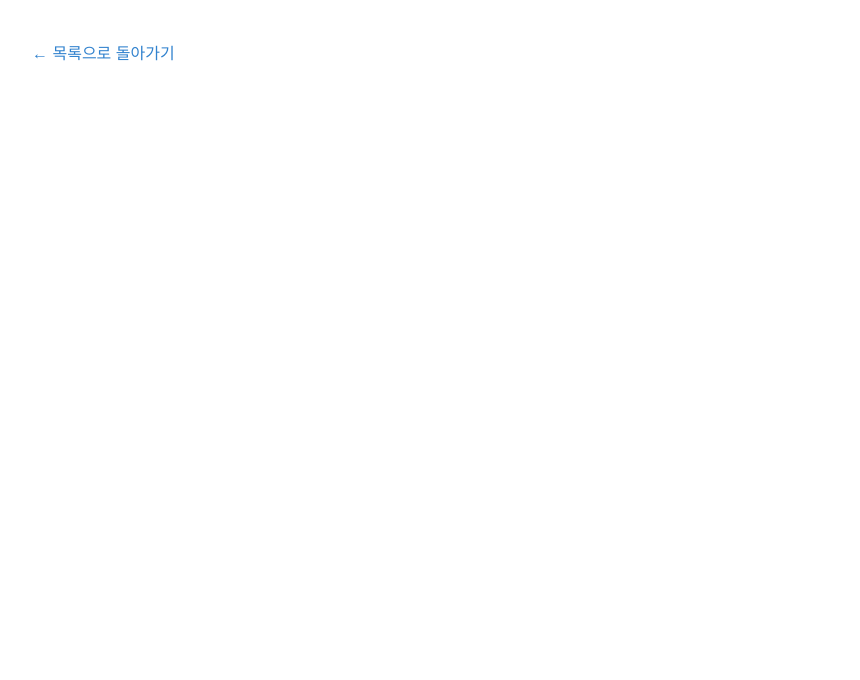
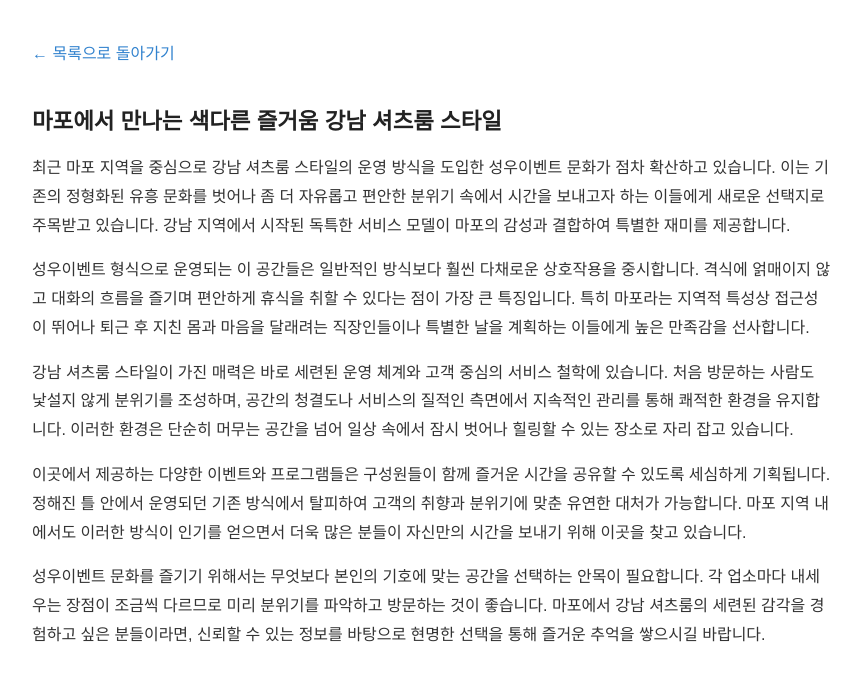
Before and after one commit to sarakinhceo-gif/bp-sf-t3-1779642675702-282, a plain HTML site: page posts/checklist-002-1o3h73w.html in a window 1280 px wide. Shown: the whole page, without its empty margins (208-1068 px from the left). Drawn offline with Linux system fonts and the light colour scheme.

```diff
--- a/posts/checklist-002-1o3h73w.html
+++ b/posts/checklist-002-1o3h73w.html
@@ -20,7 +20,12 @@
     <a href="../index.html">← 목록으로 돌아가기</a>
   </header>
   <main>
-
+<h2>마포에서 만나는 색다른 즐거움 강남 셔츠룸 스타일</h2>
+<p>최근 마포 지역을 중심으로 강남 셔츠룸 스타일의 운영 방식을 도입한 성우이벤트 문화가 점차 확산하고 있습니다. 이는 기존의 정형화된 유흥 문화를 벗어나 좀 더 자유롭고 편안한 분위기 속에서 시간을 보내고자 하는 이들에게 새로운 선택지로 주목받고 있습니다. 강남 지역에서 시작된 독특한 서비스 모델이 마포의 감성과 결합하여 특별한 재미를 제공합니다.</p>
+<p>성우이벤트 형식으로 운영되는 이 공간들은 일반적인 방식보다 훨씬 다채로운 상호작용을 중시합니다. 격식에 얽매이지 않고 대화의 흐름을 즐기며 편안하게 휴식을 취할 수 있다는 점이 가장 큰 특징입니다. 특히 마포라는 지역적 특성상 접근성이 뛰어나 퇴근 후 지친 몸과 마음을 달래려는 직장인들이나 특별한 날을 계획하는 이들에게 높은 만족감을 선사합니다.</p>
+<p>강남 셔츠룸 스타일이 가진 매력은 바로 세련된 운영 체계와 고객 중심의 서비스 철학에 있습니다. 처음 방문하는 사람도 낯설지 않게 분위기를 조성하며, 공간의 청결도나 서비스의 질적인 측면에서 지속적인 관리를 통해 쾌적한 환경을 유지합니다. 이러한 환경은 단순히 머무는 공간을 넘어 일상 속에서 잠시 벗어나 힐링할 수 있는 장소로 자리 잡고 있습니다.</p>
+<p>이곳에서 제공하는 다양한 이벤트와 프로그램들은 구성원들이 함께 즐거운 시간을 공유할 수 있도록 세심하게 기획됩니다. 정해진 틀 안에서 운영되던 기존 방식에서 탈피하여 고객의 취향과 분위기에 맞춘 유연한 대처가 가능합니다. 마포 지역 내에서도 이러한 방식이 인기를 얻으면서 더욱 많은 분들이 자신만의 시간을 보내기 위해 이곳을 찾고 있습니다.</p>
+<p>성우이벤트 문화를 즐기기 위해서는 무엇보다 본인의 기호에 맞는 공간을 선택하는 안목이 필요합니다. 각 업소마다 내세우는 장점이 조금씩 다르므로 미리 분위기를 파악하고 방문하는 것이 좋습니다. 마포에서 강남 셔츠룸의 세련된 감각을 경험하고 싶은 분들이라면, 신뢰할 수 있는 정보를 바탕으로 현명한 선택을 통해 즐거운 추억을 쌓으시길 바랍니다.</p>
 </main>
 </body>
 </html>
```
